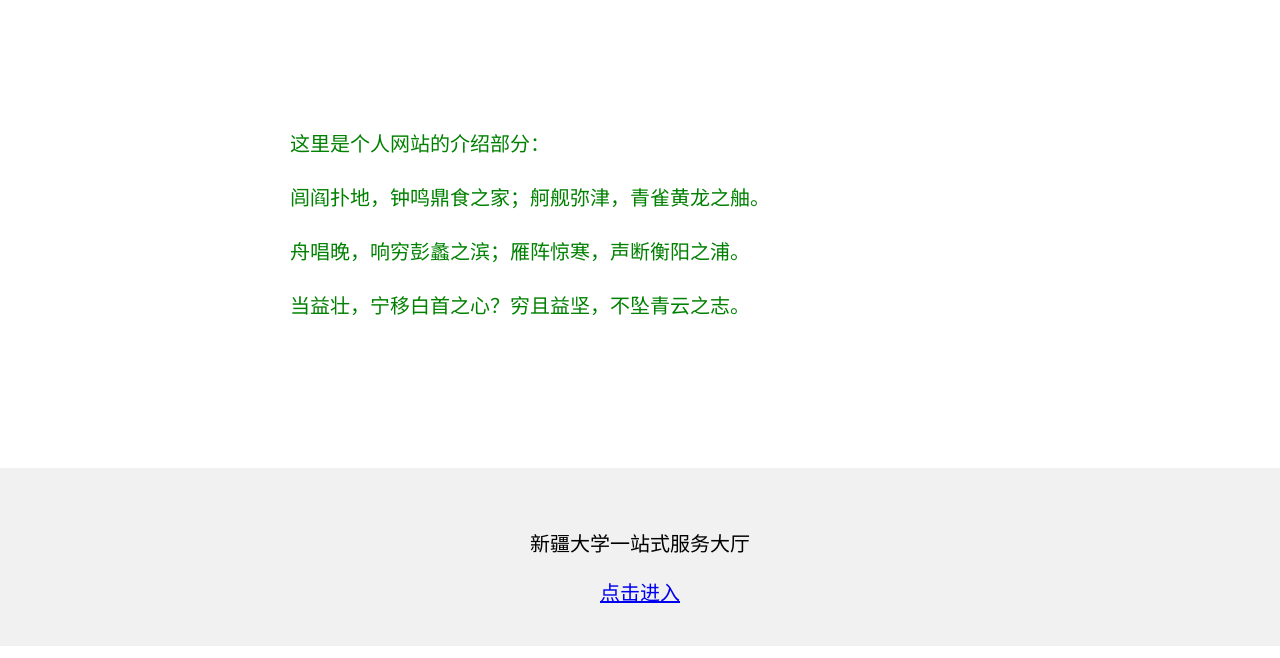
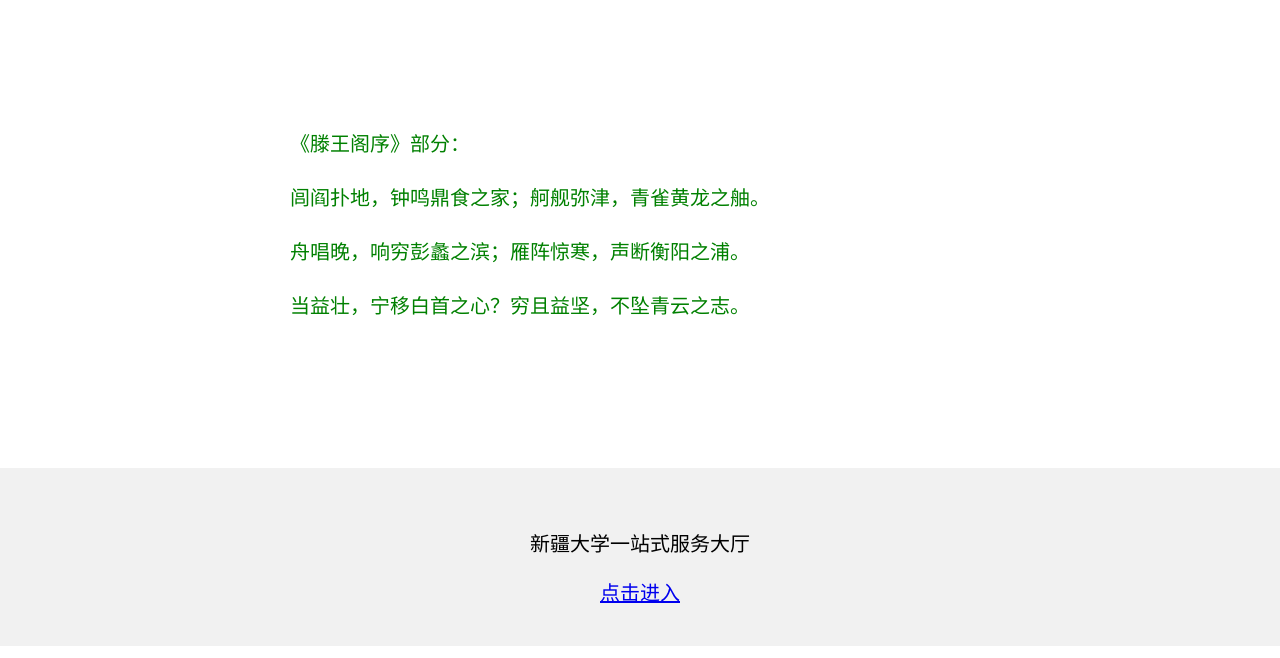
Before and after one commit to cgyuvbnjgg/20240919web, a plain HTML site: page index.html in a window 1280 px wide. Shown: the part 142-800 px from the top of the page. Drawn offline with Linux system fonts and the light colour scheme.

Commit message:
index.html

```diff
--- a/index.html
+++ b/index.html
@@ -3,7 +3,7 @@
   <head>
     <meta charset="utf-8">
     <meta name="viewport" content="width=device-width, initial-scale=1" />
-    <title>康文昌的在线HTML 教学小工具</title>
+    <title>To download xju</title>
     <style>
       body {
         margin: 0;
@@ -29,7 +29,7 @@
     line-height: 1.7;
     font-size: 20px;
     color: green;">
-    <p>这里是个人网站的介绍部分：</p>
+    <p>《滕王阁序》部分：</p>
     <p>闾阎扑地，钟鸣鼎食之家；舸舰弥津，青雀黄龙之舳。</p>
     <p>舟唱晚，响穷彭蠡之滨；雁阵惊寒，声断衡阳之浦。</p>
     <p>当益壮，宁移白首之心？穷且益坚，不坠青云之志。</p>
```
